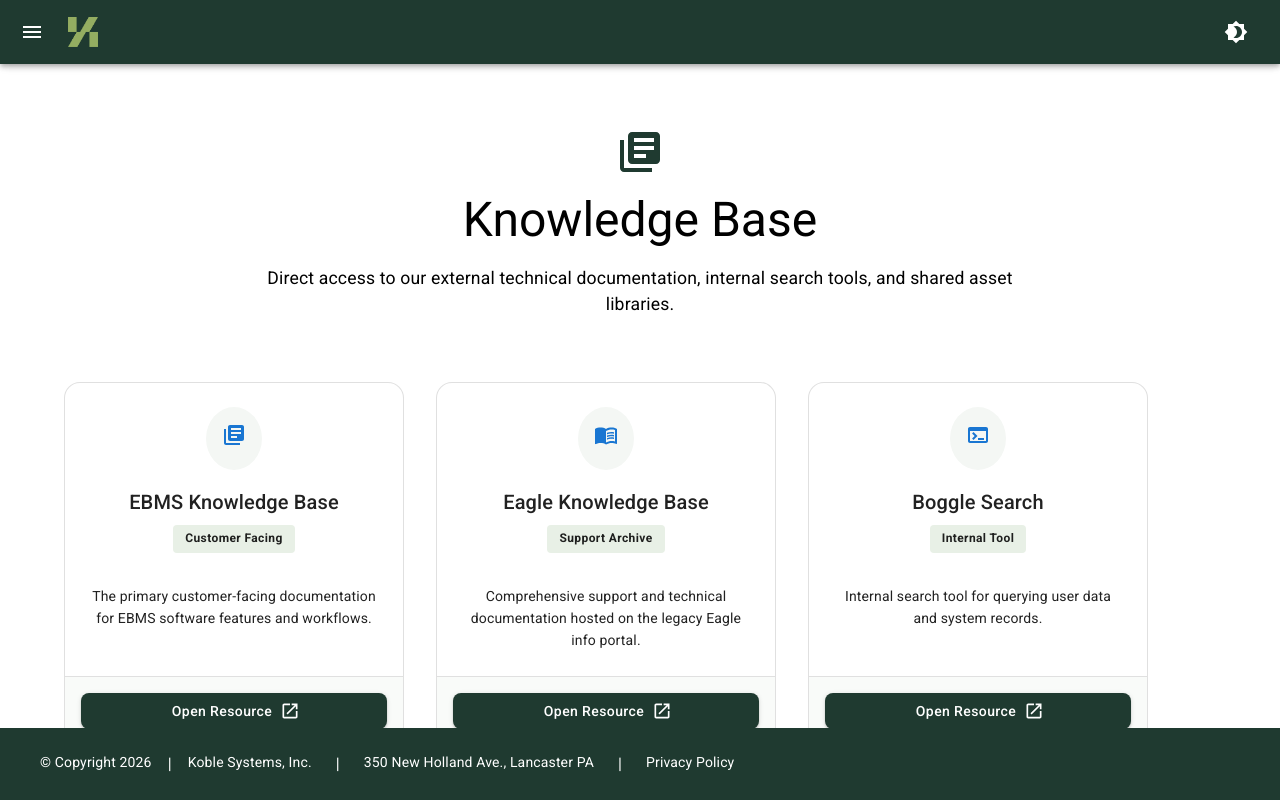
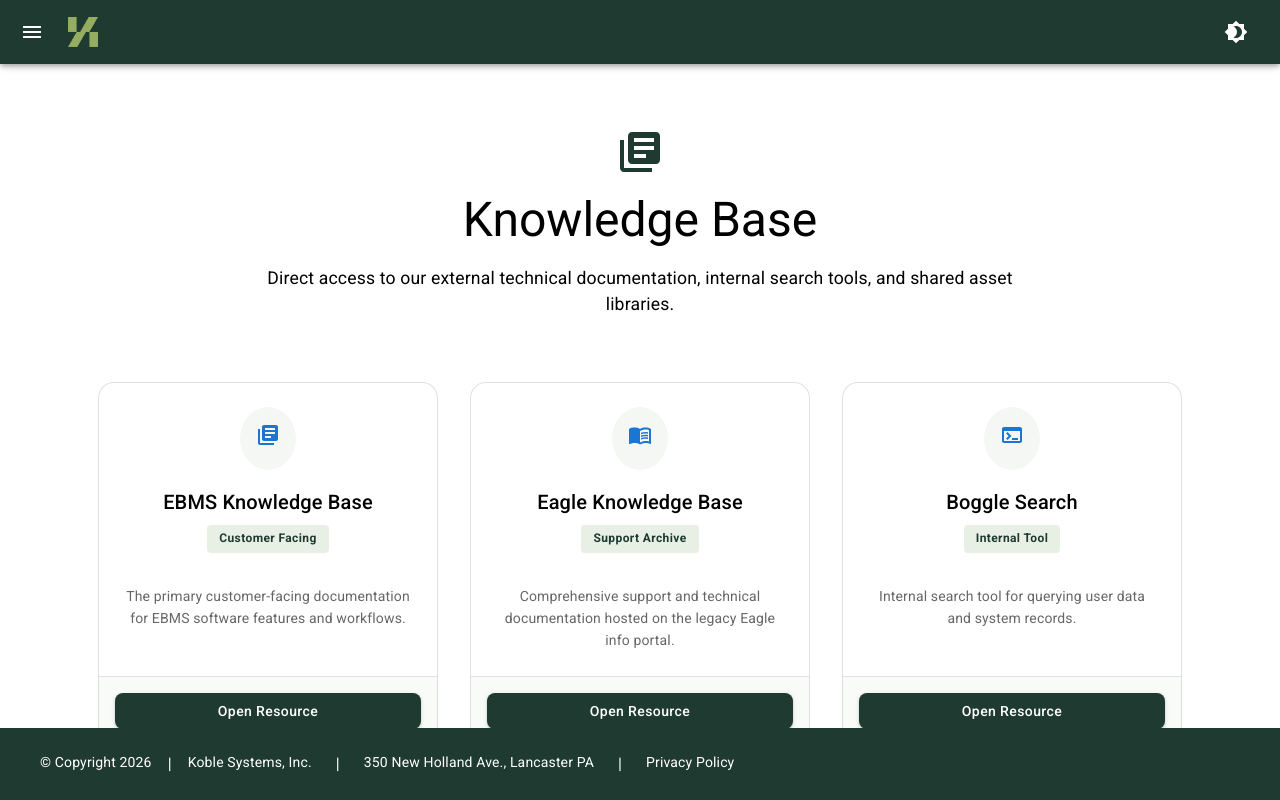
Before and after one commit to mevans-koble/resources, a React (Vite) app: page /knowledge in a window 1280 px wide. Built offline with nearby package versions, Linux system fonts and the light colour scheme.

Commit message:
applying dark mode

```diff
--- a/src/App.jsx
+++ b/src/App.jsx
@@ -67,20 +67,20 @@ export default function App() {
           <Box sx={{ p: 3, flexGrow: 1 }}>
             <Routes>
               <Route path="/" element={<Home darkMode={darkMode} />} />
-              <Route path="/about" element={<Connect />} />
-              <Route path="/mission" element={<Mission />} />
-              <Route path="/peopleprinciples" element={<PeoplePrinciples />} />
-              <Route path="/products" element={<Products />} />
-              <Route path="/customers" element={<Customers />} />
-              <Route path="/roles" element={<Roles />} />
-              <Route path="/history" element={<History />} />
+              <Route path="/about" element={<Connect darkMode={darkMode}/>} />
+              <Route path="/mission" element={<Mission darkMode={darkMode}/>} />
+              <Route path="/peopleprinciples" element={<PeoplePrinciples darkMode={darkMode}/>} />
+              <Route path="/products" element={<Products darkMode={darkMode}/>} />
+              <Route path="/customers" element={<Customers darkMode={darkMode}/>} />
+              <Route path="/roles" element={<Roles darkMode={darkMode}/>} />
+              <Route path="/history" element={<History darkMode={darkMode}/>} />
               <Route path="/glossary" element={<Glossary darkMode={darkMode} />} />
-              <Route path="/business" element={<BusinessProcess />} />
-              <Route path="/gtm-overview" element={<Overview />} />
-              <Route path="/gtm-devicesupport" element={<DeviceSupport />} />
-              <Route path="/gtm-compland" element={<CompLand />} />
-              <Route path="/gtm-strengths" element={<Strengths />} />
-              <Route path="/customizations" element={<Customizations />} />
+              <Route path="/business" element={<BusinessProcess darkMode={darkMode} />} />
+              <Route path="/gtm-overview" element={<Overview darkMode={darkMode} />} />
+              <Route path="/gtm-devicesupport" element={<DeviceSupport darkMode={darkMode} />} />
+              <Route path="/gtm-compland" element={<CompLand darkMode={darkMode} />} />
+              <Route path="/gtm-strengths" element={<Strengths darkMode={darkMode} />} />
+              <Route path="/customizations" element={<Customizations darkMode={darkMode} />} />
               <Route path="/knowledge" element={<KnowledgeBase darkMode={darkMode} />} />
               <Route path="/tools" element={<Tools darkMode={darkMode} />} />
             </Routes>
--- a/src/assets/info/KnowledgeBase.jsx
+++ b/src/assets/info/KnowledgeBase.jsx
@@ -11,7 +11,7 @@ import {
   Assignment
 } from '@mui/icons-material';
 
-const KnowledgeBase = () => {
+const KnowledgeBase = ({darkMode}) => {
   const resources = [
     {
       title: "EBMS Knowledge Base",
@@ -63,68 +63,80 @@ const KnowledgeBase = () => {
         </Typography>
       </Box>
 
-      <Grid container spacing={4} justifyContent="center">
+      <Box
+  sx={{
+    display: 'flex',
+    flexWrap: 'wrap',
+    justifyContent: 'center', // This forces the centering on all rows
+    gap: 4, // This handles the spacing between cards
+    mt: 4
+  }}
+>
   {resources.map((resource, i) => (
-          <Grid item xs={12} sm={6} md={4} key={i} sx={{ display: 'flex', justifyContent: 'center' }}>
     <Card
+      key={i}
       variant="outlined"
       sx={{
-                width: '100%',
-                maxWidth: 340,
+        width: 340,
         borderRadius: 4,
         textAlign: 'center',
         display: 'flex',
         flexDirection: 'column',
+        bgcolor: darkMode ? '#b9b8b8' : '#ffffff',
+
+        color: darkMode ? 'black' : 'inherit',
         transition: '0.3s',
-                '&:hover': { transform: 'translateY(-5px)', boxShadow: '0 8px 24px rgba(0,0,0,0.1)' }
+        '&:hover': {
+          transform: 'translateY(-5px)',
+          boxShadow: '0 8px 24px rgba(0,0,0,0.1)'
+        }
       }}
     >
       <CardContent sx={{ flexGrow: 1, p: 3 }}>
         <Box sx={{ mb: 2, display: 'flex', justifyContent: 'center' }}>
-                  <Box sx={{ p: 2, bgcolor: '#f4f7f4', borderRadius: '50%' }}>
+          <Box sx={{ p: 2, bgcolor: darkMode ? '#3d3d3d' : '#f4f7f4', borderRadius: '50%' }}>
             {resource.icon}
           </Box>
         </Box>
 
-                <Typography variant="h6" fontWeight="bold" gutterBottom color="#1f3a30">
+        <Typography variant="h6" fontWeight="bold" gutterBottom>
           {resource.title}
         </Typography>
 
-                <Typography variant="caption" sx={{ bgcolor: '#e8f0e6', px: 1.5, py: 0.5, borderRadius: 1, fontWeight: 'bold', mb: 2, display: 'inline-block' }}>
+        <Typography
+          variant="caption"
+          sx={{
+            bgcolor: darkMode ? '#1f3a30' : '#e8f0e6',
+            color: darkMode ? '#ffffff' : '#1f3a30',
+            px: 1.5, py: 0.5, borderRadius: 1, fontWeight: 'bold', mb: 2, display: 'inline-block'
+          }}
+        >
           {resource.tag}
         </Typography>
 
-                <Typography variant="body2" color="text.secondary" sx={{ mt: 2, lineHeight: 1.6 }}>
+        <Typography variant="body2" sx={{ mt: 2, lineHeight: 1.6, color: darkMode ? '#1f3a30' : 'text.secondary' }}>
           {resource.desc}
         </Typography>
       </CardContent>
 
-              <Divider />
+      <Divider sx={{ borderColor: darkMode ? '#444' : 'divider' }} />
 
-              <Box sx={{ p: 2, bgcolor: '#f9fbf9' }}>
+      <Box sx={{ p: 2, bgcolor: darkMode ? '#252525' : '#f9fbf9' }}>
         <Button
           fullWidth
           variant="contained"
           href={resource.link}
           target="_blank"
           rel="noopener noreferrer"
-                  endIcon={<Launch sx={{ fontSize: 14 }} />}
-                  sx={{
-                    bgcolor: '#1f3a30',
-                    borderRadius: 2,
-                    textTransform: 'none',
-                    '&:hover': { bgcolor: '#2d5445' }
-                  }}
+          sx={{ bgcolor: '#1f3a30', borderRadius: 2, textTransform: 'none' }}
         >
           Open Resource
         </Button>
       </Box>
     </Card>
-          </Grid>
   ))}
-      </Grid>
-
-      <Paper sx={{ mt: 8, p: 3, bgcolor: '#f4f7f4', borderRadius: 4, textAlign: 'center', border: '1px dashed #ccc' }}>
+</Box>
+      <Paper sx={{ mt: 8, p: 3, bgcolor: '#f4f7f4', borderRadius: 4, textAlign: 'center', border: '1px dashed #ccc', backgroundColor: darkMode ? '#1f3a30' : '#f4f7f4', color: darkMode ? '#ffffff' : '#1f3a30'  }}>
         <Typography variant="body2" color="text.secondary">
           <strong>Note:</strong> Some resources (SharePoint, OneNote, Boggle) require internal authentication.
           Ensure you are logged into your <strong>Koble Systems</strong> account to gain access.
--- a/src/assets/info/KobleConnect/Customizations.jsx
+++ b/src/assets/info/KobleConnect/Customizations.jsx
@@ -9,7 +9,7 @@ import {
   Construction, Close, Business, ReportProblem, Build, CheckCircle
 } from '@mui/icons-material';
 
-const Customizations = () => {
+const Customizations = ({darkMode}) => {
   // State for Dialog
   const [open, setOpen] = useState(false);
   const [selectedCase, setSelectedCase] = useState(null);
@@ -91,7 +91,7 @@ const Customizations = () => {
 
       <Grid container justifyContent="center" sx={{ mb: 8, justifyContent: 'center' }}>
         <Grid item xs={12} md={10}>
-          <Paper elevation={0} sx={{ p: 4, bgcolor: '#f4f7f4', borderRadius: 4, border: '1px solid #e0e0e0', textAlign: 'center' }}>
+          <Paper elevation={0} sx={{ p: 4, bgcolor: darkMode ? '#b9b8b8' : '#f4f7f4', borderRadius: 4, border: '1px solid #e0e0e0', textAlign: 'center' }}>
             <AutoFixHigh sx={{ color: '#95ab63', mb: 2, fontSize: 40 }} />
             <Typography variant="h5" fontWeight="bold" gutterBottom color="#1f3a30">
               Adapting Core Power to Unique Needs
@@ -107,7 +107,7 @@ const Customizations = () => {
 
       <Grid container spacing={4}  sx={{ mb: 8, justifyContent: 'center' }}>
         <Grid item xs={12} sm={6} md={4}>
-          <Card variant="outlined" sx={{ height: '100%', width:"250px",textAlign: 'center', borderRadius: 4 }}>
+          <Card variant="outlined" sx={{ height: '100%', width:"250px",textAlign: 'center', borderRadius: 4, bgcolor: darkMode ? '#b9b8b8' : '#f9fbf9' }}>
             <CardContent>
               <Analytics color="primary" sx={{ mb: 1 }} />
               <Typography variant="h6" fontWeight="bold">Monthly Target</Typography>
@@ -151,6 +151,7 @@ const Customizations = () => {
                 textAlign: 'center',
                 cursor: 'pointer',
                 transition: '0.3s',
+                bgcolor: darkMode ? '#b9b8b8' : '#f9fbf9',
                 '&:hover': { bgcolor: '#f4f7f4', transform: 'translateY(-4px)', boxShadow: '0 4px 20px rgba(0,0,0,0.1)' }
             }}
             >
--- a/src/assets/info/Tools.jsx
+++ b/src/assets/info/Tools.jsx
@@ -26,7 +26,7 @@ import VisibilityIcon from '@mui/icons-material/Visibility';
 import SupportAgentIcon from '@mui/icons-material/SupportAgent';
 import AssessmentIcon from '@mui/icons-material/Assessment';
 
-const Tools = () => {
+const Tools = ({darkMode}) => {
   const tools = [
     {
       title: "Salesforce",
@@ -193,7 +193,7 @@ const Tools = () => {
                 flexDirection: 'column',
                 transition: '0.3s',
                 '&:hover': { transform: 'translateY(-4px)', boxShadow: '0 8px 24px rgba(0,0,0,0.1)' },
-
+                bgcolor: darkMode ? '#b9b8b8' : '#ffffff',
             }}
             >
               <CardContent sx={{ flexGrow: 1, p: 3 }}>
@@ -218,7 +218,7 @@ const Tools = () => {
 
               <Divider />
 
-              <Box sx={{ p: 2, bgcolor: '#f9fbf9' }}>
+              <Box sx={{ p: 2, bgcolor: darkMode ? '#252525' : '#f9fbf9' }}>
                 <Button
                   fullWidth
                   variant="contained"
@@ -243,7 +243,7 @@ const Tools = () => {
       </Grid>
 
       <Box sx={{ display: 'flex', justifyContent: 'center', mt: 8 }}>
-        <Paper sx={{ p: 3, bgcolor: '#f4f7f4', borderRadius: 4, textAlign: 'center', maxWidth: 800, width: '100%', border: '1px dashed #ccc' }}>
+        <Paper sx={{ p: 3, bgcolor: darkMode ? '#1f3a30' : '#f4f7f4', borderRadius: 4, textAlign: 'center', maxWidth: 800, width: '100%', border: '1px dashed #ccc', color: darkMode ? '#ffffff' : '#1f3a30' }}>
           <Stack direction="row" spacing={1} justifyContent="center" alignItems="center">
             <Typography variant="body2" color="text.secondary">
               Most tools require <strong>Single Sign-On (SSO)</strong> or specific Azure DevOps / Salesforce permissions.
```
Also changed, not shown: src/assets/info/Home.jsx (+13 -7 lines). Lines whose indentation alone changed are shown as unchanged.
